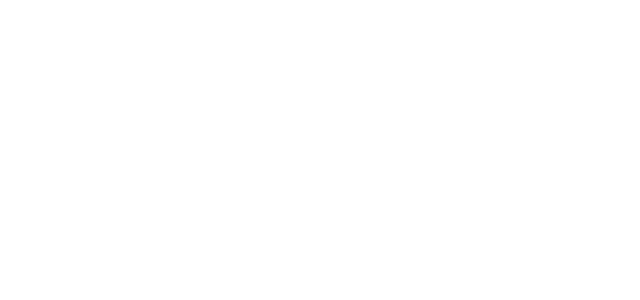
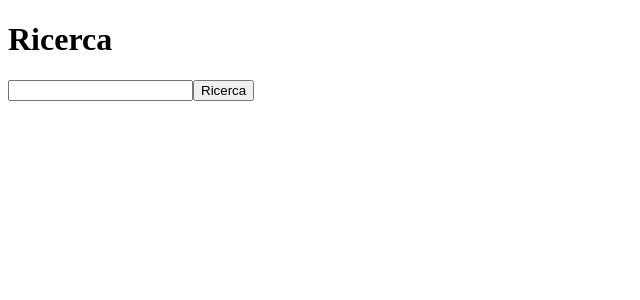
Before and after one commit to FoxLuc/ferfav_edcivica_sdg16, an Angular app in the folder client/: page /birth in a window 1280 px wide. Shown: the top 300 px of the page, without its empty margins (0-640 px from the left). Built offline with nearby package versions, Linux system fonts and the light colour scheme.

Commit message:
mercoledì 27-01

```diff
--- a/client/src/app/app-routing.module.ts
+++ b/client/src/app/app-routing.module.ts
@@ -3,12 +3,14 @@
 import { BirthComponent } from './birth/birth.component';
 import { BriberyComponent } from './bribery/bribery.component';
 import { ExpenseComponent } from './expense/expense.component';
+import { HomeComponent } from './home/home.component';
 
 const routes: Routes = [
   { path: 'birth', component: BirthComponent},
   { path: 'bribery', component: BriberyComponent},
   { path: 'expense', component: ExpenseComponent},
-  { path: '',   redirectTo: '/', pathMatch: 'full' }
+  { path: 'home', component: HomeComponent},
+  { path: '',   redirectTo: '/home', pathMatch: 'full' }
 ];
 
 @NgModule({
--- a/client/src/app/app.module.ts
+++ b/client/src/app/app.module.ts
@@ -7,13 +7,15 @@
 import { BriberyComponent } from './bribery/bribery.component';
 import { ExpenseComponent } from './expense/expense.component';
 import { BirthComponent } from './birth/birth.component';
+import { HomeComponent } from './home/home.component';
 
 @NgModule({
   declarations: [
     AppComponent,
     BriberyComponent,
     ExpenseComponent,
-    BirthComponent
+    BirthComponent,
+    HomeComponent
   ],
   imports: [
     BrowserModule,
--- a/client/src/app/birth/birth.component.html
+++ b/client/src/app/birth/birth.component.html
@@ -1 +1,7 @@
 {{ dati_nascite | json }}
+<h1>Ricerca</h1>
+
+<p>
+	<input type="text" #newquery>
+	<button (click)="submit(newquery)">Ricerca</button>
+</p>
--- a/client/src/app/bribery/bribery.component.html
+++ b/client/src/app/bribery/bribery.component.html
@@ -1 +1,5 @@
 {{ corruzione | json }}
+<p>
+	<input type="text" #newquery>
+	<button (click)="submit(newquery)">Ricerca</button>
+</p>
--- a/client/src/app/expense/expense.component.html
+++ b/client/src/app/expense/expense.component.html
@@ -1 +1,5 @@
 {{ spese | json }}
+<p>
+	<input type="text" #newquery>
+	<button (click)="submit(newquery)">Ricerca</button>
+</p>
--- /dev/null
+++ b/client/src/app/home/home.component.html
@@ -0,0 +1 @@
+<p>home works!</p>
--- /dev/null
+++ b/client/src/app/home/home.component.ts
@@ -0,0 +1,15 @@
+import { Component, OnInit } from '@angular/core';
+
+@Component({
+  selector: 'app-home',
+  templateUrl: './home.component.html',
+  styleUrls: ['./home.component.css']
+})
+export class HomeComponent implements OnInit {
+
+  constructor() { }
+
+  ngOnInit(): void {
+  }
+
+}
```
Also changed, not shown: client/src/app/home/home.component.css (added), 1 other file (tests, documents, lock files or other folders).
